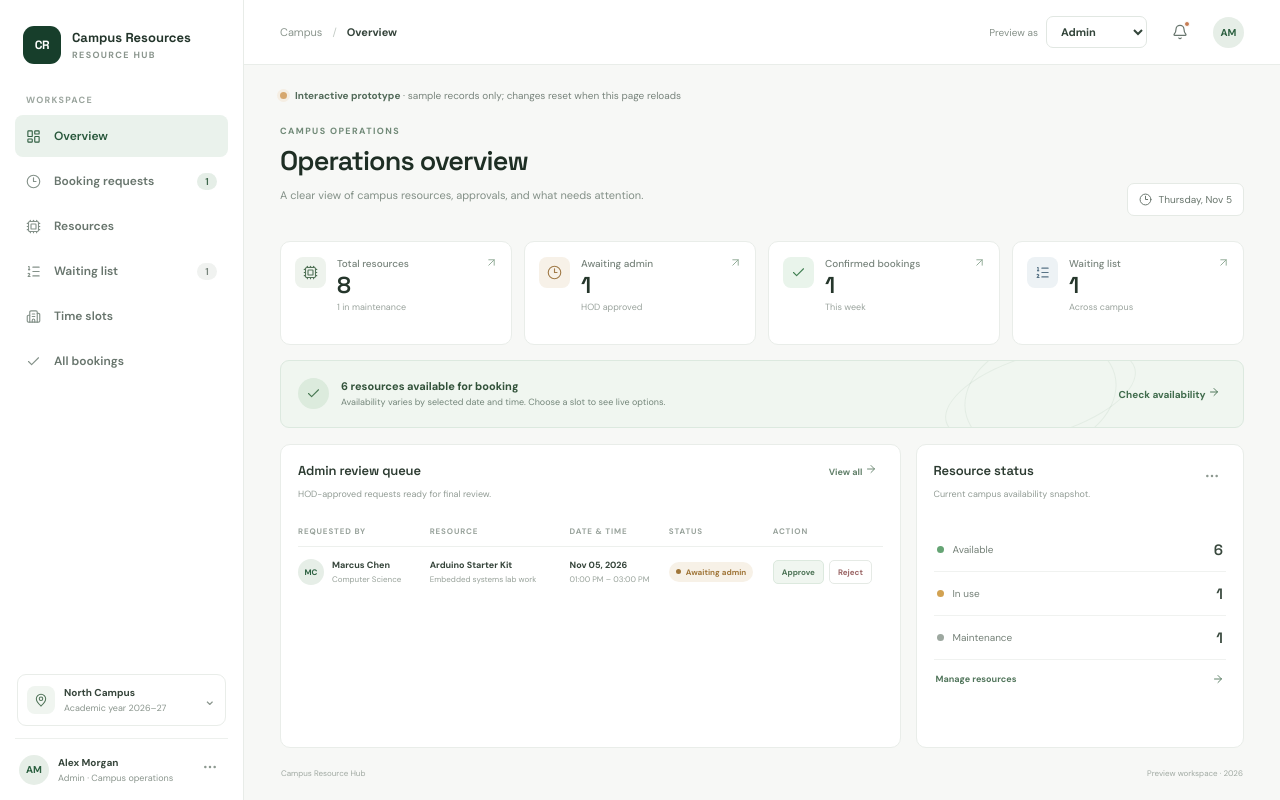
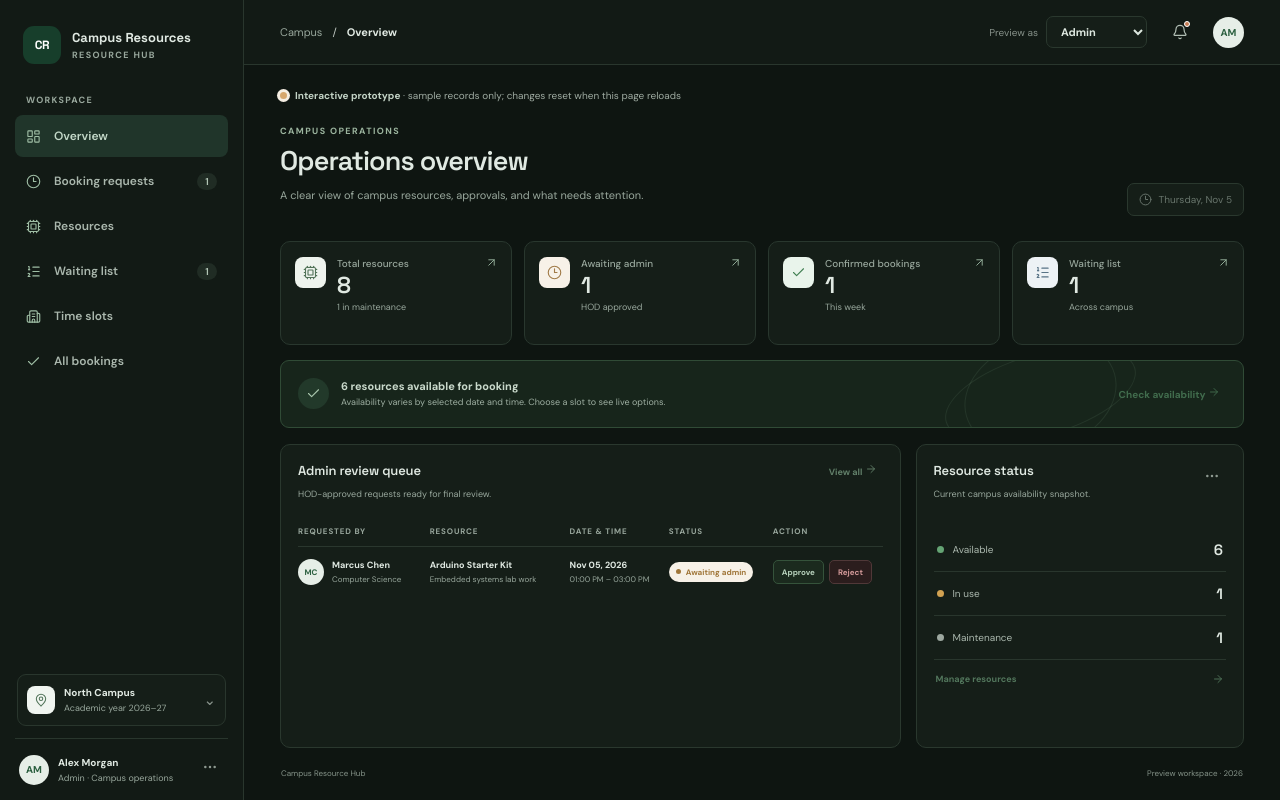
Before and after one commit to arya1377singh-git/CampusResourceHub, a React (Vite) app: page / in a window 1280 px wide. Built offline with nearby package versions, Linux system fonts and the light colour scheme.

Commit message:
Make campus resource hub dark by default

```diff
--- a/App.css
+++ b/App.css
@@ -229,3 +229,95 @@ button:focus-visible, input:focus-visible, select:focus-visible, textarea:focus-
 @media (max-width: 520px) { .role-picker > span { display: none; }.topbar-actions { gap: 8px; }.prototype-note { align-items: flex-start; font-size: 9px; line-height: 1.5; }.welcome-row h1, .page-heading h1 { font-size: 24px; }.welcome-row p, .page-heading p { max-width: 370px; }.welcome-actions { align-items: flex-start; flex-direction: column; gap: 9px; }.metric-grid { gap: 8px; }.metric-card { min-height: 93px; gap: 8px; padding: 11px 9px; }.metric-icon { width: 27px; height: 27px; }.metric-label { font-size: 8px; }.metric-content strong { font-size: 20px; }.metric-content small { font-size: 8px; }.availability-banner { align-items: flex-start; flex-wrap: wrap; padding: 12px; }.availability-copy { min-width: calc(100% - 48px); }.text-action { margin-left: 43px; }.resource-grid { grid-template-columns: 1fr; }.filter-buttons { gap: 4px; }.filter-button { padding: 6px 7px; font-size: 8px; }.booking-row { flex-wrap: wrap; }.booking-main { min-width: calc(100% - 50px); }.booking-title-row { align-items: flex-start; flex-direction: column; }.approval-track { align-items: flex-start; flex-direction: column; }.track-steps { flex-wrap: wrap; gap: 7px; }.cancel-button { margin-left: 47px; }.schedule-toolbar { align-items: flex-start; flex-direction: column; }.queue-row { gap: 6px; }.queue-row .status-badge { max-width: 78px; overflow: hidden; text-overflow: ellipsis; }.approval-explainer { flex-wrap: wrap; }.page-footer { gap: 10px; font-size: 7px; } }
 .detail-modal .eyebrow { margin-right: 28px; }.detail-status { margin-top: 12px; }.detail-grid { display: grid; grid-template-columns: 1fr 1fr; gap: 8px; margin: 15px 0; }.detail-grid > div { display: flex; flex-direction: column; gap: 4px; padding: 10px; border-radius: 7px; background: #f7f9f7; }.detail-grid span { color: #8d9990; font-size: 8px; text-transform: uppercase; letter-spacing: .55px; }.detail-grid strong { color: #435248; font-size: 9px; }.detail-purpose { grid-column: 1 / -1; }.detail-history { display: flex; flex-direction: column; gap: 0; padding-top: 4px; }.detail-history > .track-label { margin-bottom: 5px; }.history-stage { display: flex; align-items: center; gap: 9px; min-height: 46px; border-bottom: 1px solid #edf0ed; }.history-stage:last-child { border-bottom: 0; }.history-stage > i { width: 8px; height: 8px; flex: 0 0 auto; border: 1px solid #cfd8d0; border-radius: 50%; }.history-stage > i.history-done { border-color: #64906c; background: #64906c; }.history-stage > div { display: flex; flex: 1; flex-direction: column; gap: 3px; }.history-stage strong { color: #46554a; font-size: 9px; }.history-stage small, .history-state { color: #929d94; font-size: 8px; }.detail-close { width: 100%; margin-top: 12px; }
 @media (max-width: 520px) { .detail-grid { grid-template-columns: 1fr; }.detail-purpose { grid-column: auto; } }
+
+:root { color-scheme: dark; color: #dce6de; background: #0e1511; }
+body { background: #0e1511; color: #dce6de; }
+.sidebar, .topbar { background: #121a15; border-color: #29362d; }
+.brand-copy strong, .campus-card strong, .user-copy strong, .breadcrumb strong, .welcome-row h1, .page-heading h1, .panel-heading h2, .queue-heading h2, .metric-content strong, .resource-cell strong, .date-cell strong, .student-cell strong, .health-stat strong, .catalog-card h3, .booking-title-row h3, .detail-grid strong, .history-stage strong, .schedule-toolbar strong, .queue-person strong, .empty-inline strong, .schedule-table td { color: #e0e9e2; }
+.brand-copy small, .workspace-label, .campus-card small, .user-copy small, .breadcrumb, .welcome-row p, .page-heading p, .panel-heading p, .queue-heading p, .metric-label, .metric-content small, .student-cell small, .resource-cell small, .date-cell small, .page-footer, .filter-summary, .catalog-location, .catalog-meta, .booking-details, .booking-purpose, .track-label, .track-step, .slot-number, .detail-grid span, .history-stage small, .history-state, .schedule-toolbar small, .schedule-footnote, .empty-inline { color: #98a79c; }
+.campus-card, .sidebar-user { border-color: #29362d; }
+.campus-card { background: #151e18; }
+.side-link { color: #aab7ad; }
+.side-link:hover { background: #1b261f; color: #dce6de; }
+.side-link.selected { background: #20352a; color: #c3d8c8; }
+.side-icon, .side-link.selected .side-icon { color: #9fbea5; }
+.nav-count, .muted-count { background: #202c24; color: #b2c5b6; }
+.topbar { border-bottom-color: #29362d; }
+.role-picker select, .date-pill, .metric-card, .panel, .filter-tag, .search-field, .filter-button, .catalog-card, .booking-row, .schedule-toolbar, .schedule-panel, .booking-modal { background: #151e18; border-color: #2a382e; }
+.role-picker select, .search-field input, .form-field input, .form-field select, .form-field textarea { color: #dce6de; }
+.role-picker select, .form-field input, .form-field select, .form-field textarea { color-scheme: dark; }
+.icon-button { color: #b1beb4; }
+.icon-button:hover { background: #1c2820; }
+.prototype-note { color: #9eaaa1; }
+.prototype-note strong { color: #c2d2c5; }
+.notice { border-color: #31503a; background: #18271d; color: #c0d6c4; }
+.notice button { color: #afc5b3; }
+.eyebrow { color: #9cb59f; }
+.metric-card { border-color: #29372e; }
+.availability-banner { border-color: #304b36; background: #17251b; }
+.availability-symbol { background: #22392a; color: #a8c5ac; }
+.availability-copy strong { color: #c9d9cb; }
+.availability-copy span { color: #9eafa2; }
+.availability-pattern, .availability-pattern::after { border-color: rgba(129, 170, 137, .12); }
+.request-table th, .schedule-table th { border-bottom-color: #2a372e; color: #98a69c; }
+.request-table td, .schedule-table td, .queue-row, .history-stage { border-bottom-color: #26332a; }
+.request-table td { color: #b6c3b9; }
+.approve-button { border-color: #35533b; background: #1b2a1e; color: #b7d1bc; }
+.approve-button:hover { background: #223729; }
+.reject-button { border-color: #503838; background: #2b1d1d; color: #d49a9a; }
+.reject-button:hover { background: #372323; }
+.review-button { border-color: #354138; background: #1a241e; color: #b6c4ba; }
+.empty-inline { color: #9eaaa1; }
+.empty-symbol { background: #1d3022; color: #a7c2ab; }
+.quick-resource { border-bottom-color: #29362d; }
+.quick-icon, .catalog-icon, .booking-resource-symbol { border-color: #304035; background: #1b2820; color: #afc5b3; }
+.quick-resource-copy strong { color: #d0dbd2; }
+.quick-resource-copy small, .quick-arrow { color: #9aa89d; }
+.health-stat { border-bottom-color: #29362d; color: #aab7ad; }
+.page-footer { color: #859389; }
+.filter-tag, .filter-button { color: #aab7ad; }
+.filter-button:hover { border-color: #405346; background: #1d2921; }
+.search-field input::placeholder { color: #829087; }
+.catalog-card { box-shadow: none; }
+.catalog-card:hover { box-shadow: 0 8px 24px rgba(0, 0, 0, .2); }
+.catalog-meta { border-top-color: #29362d; }
+.catalog-book { border-color: #34483a; background: #1a281e; color: #bdd2c1; }
+.catalog-book:hover:not(:disabled) { background: #223529; }
+.disabled-book { color: #8f9b91; }
+.booking-row { border-color: #29372e; }
+.cancel-button { border-color: #503838; background: #261b1b; color: #d49a9a; }
+.cancel-button:hover { background: #342222; }
+.track-step i { border-color: #56645a; background: #151e18; }
+.track-step.done i { border-color: #679371; background: #679371; }
+.track-step.current { color: #c3d6c6; }
+.track-step.current i { border-color: #71987a; box-shadow: 0 0 0 2px #28392b; }
+.waitlist-summary { border-color: #40344b; background: #211b28; }
+.waitlist-summary strong { color: #d5c7df; }
+.waitlist-summary span { color: #b1a2ba; }
+.queue-summary-icon { background: #30243a; color: #c2a9d3; }
+.queue-heading { border-bottom-color: #29362d; }
+.queue-count { background: #30243a; color: #c2a9d3; }
+.queue-person small { color: #98a69c; }
+.queue-position { background: #222c25; color: #aab7ad; }
+.schedule-date-icon { background: #1c2a20; color: #a9c2ae; }
+.schedule-table td { color: #b7c4ba; }
+.schedule-footnote { border-top-color: #29362d; background: #121a15; color: #98a69c; }
+.schedule-footnote > span { border-color: #3b4a3f; color: #aebbb1; }
+.toggle-switch { background: #3a463d; }
+.modal-overlay { background: rgba(4, 9, 6, .76); }
+.booking-modal { box-shadow: 0 22px 70px rgba(0, 0, 0, .45); }
+.modal-close { border-color: #344238; background: #1a241e; color: #bdc9bf; }
+.booking-modal h2 { color: #e0e9e2; }
+.modal-description, .modal-resource-meta, .form-field { color: #aab7ad; }
+.form-field input, .form-field select, .form-field textarea { border-color: #334238; background: #101813; }
+.form-field input:focus, .form-field select:focus, .form-field textarea:focus { border-color: #91b09a; outline-color: #304b36; }
+.approval-explainer { border-color: #2c392f; background: #111a14; color: #aab7ad; }
+.approval-explainer > span:nth-child(odd):not(.explainer-arrow) { background: #26392a; color: #b6cfbb; }
+.explainer-arrow { color: #96a49a; }
+.detail-grid > div { background: #1a241e; }
+.history-stage { border-bottom-color: #29362d; }
+.history-stage > i { border-color: #526055; }
+
+@media (max-width: 520px) {
+  .time-choice-row { grid-template-columns: minmax(0, 1fr) 100px; }
+}
--- a/index.css
+++ b/index.css
@@ -2,8 +2,9 @@
 
 :root {
   font-family: "DM Sans", sans-serif;
-  color: #202c27;
-  background: #f7f8f6;
+  color: #dce6de;
+  background: #0e1511;
+  color-scheme: dark;
   font-synthesis: none;
   text-rendering: optimizeLegibility;
   -webkit-font-smoothing: antialiased;
@@ -12,5 +13,5 @@
 
 * { box-sizing: border-box; }
 html { min-width: 320px; min-height: 100%; }
-body { min-width: 320px; min-height: 100vh; margin: 0; }
+body { min-width: 320px; min-height: 100vh; margin: 0; background: #0e1511; color: #dce6de; }
 button, input, select, textarea { font: inherit; }
--- a/index.html
+++ b/index.html
@@ -4,7 +4,7 @@
     <meta charset="UTF-8" />
     <link rel="icon" type="image/svg+xml" href="/favicon.svg" />
     <meta name="viewport" content="width=device-width, initial-scale=1.0" />
-    <meta name="theme-color" content="#f7f8f6" />
+    <meta name="theme-color" content="#0e1511" />
     <meta name="description" content="Campus Resource Hub — browse campus facilities, request bookings, and follow every approval." />
     <title>Campus Resource Hub | Resource Management</title>
   </head>
```
Also changed, not shown: 4 other files (tests, documents, lock files or other folders).
